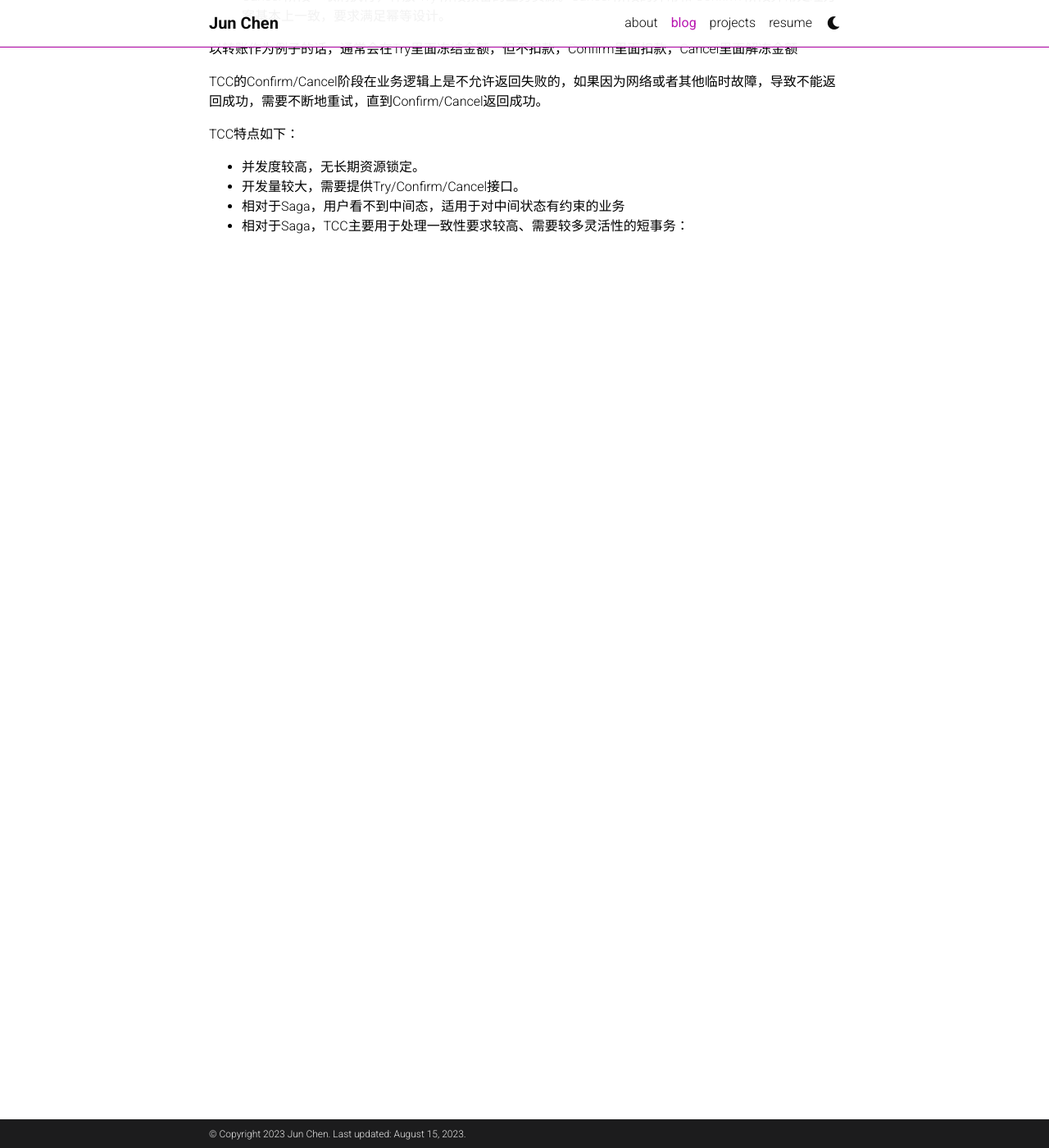
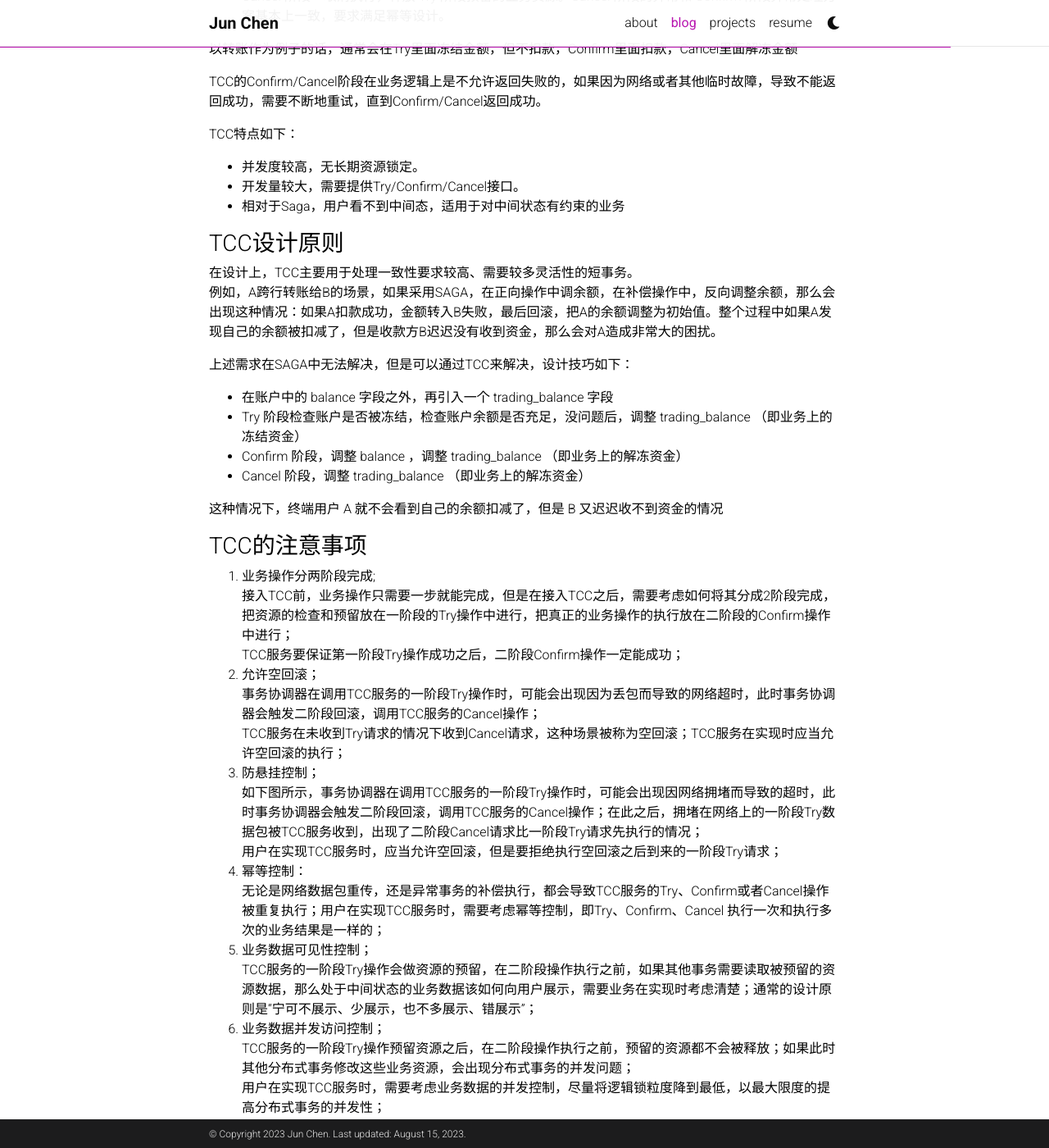
Before and after one commit to chenjun305/chenjun305.github.io, a Jekyll site: the page built from _posts/2023-03-03-distributed-transaction-tcc.md, in a window 1280 px wide and 1400 px high, scrolled down 473 px. Shown: the whole window at 82% size. Built offline with Jekyll 4.4.1, drawn with Linux system fonts in a browser that asks for light colours; comment, search, counter and statistics services are not loaded; a style sheet for code colours, icons or effects is not loaded; some of the changed text lies outside the part shown.

Commit message:
update post - distributed transaction TCC

```diff
--- a/_posts/2023-03-03-distributed-transaction-tcc.md
+++ b/_posts/2023-03-03-distributed-transaction-tcc.md
@@ -7,7 +7,7 @@ tags: microservices
 categories: programming
 ---
 ### TCC简介
-关于 TCC（Try-Confirm-Cancel）的概念，最早是由 Pat Helland 于 2007 年发表的一篇名为《Life beyond Distributed Transactions:an Apostate’s Opinion》的论文提出。
+关于 TCC（Try-Confirm-Cancel）的概念，最早是由 Pat Helland 于 2007 年发表的一篇名为[《Life beyond Distributed Transactions:an Apostate’s Opinion》](http://adrianmarriott.net/logosroot/papers/LifeBeyondTxns.pdf)的论文提出。
 
 TCC分为3个阶段
 
@@ -23,4 +23,35 @@ TCC特点如下：
 * 并发度较高，无长期资源锁定。
 * 开发量较大，需要提供Try/Confirm/Cancel接口。
 * 相对于Saga，用户看不到中间态，适用于对中间状态有约束的业务
-* 相对于Saga，TCC主要用于处理一致性要求较高、需要较多灵活性的短事务：
+
+
+### TCC设计原则
+在设计上，TCC主要用于处理一致性要求较高、需要较多灵活性的短事务。
+例如，A跨行转账给B的场景，如果采用SAGA，在正向操作中调余额，在补偿操作中，反向调整余额，那么会出现这种情况：如果A扣款成功，金额转入B失败，最后回滚，把A的余额调整为初始值。整个过程中如果A发现自己的余额被扣减了，但是收款方B迟迟没有收到资金，那么会对A造成非常大的困扰。
+
+上述需求在SAGA中无法解决，但是可以通过TCC来解决，设计技巧如下：
+
+* 在账户中的 balance 字段之外，再引入一个 trading_balance 字段
+* Try 阶段检查账户是否被冻结，检查账户余额是否充足，没问题后，调整 trading_balance （即业务上的冻结资金）
+* Confirm 阶段，调整 balance ，调整 trading_balance （即业务上的解冻资金）
+* Cancel 阶段，调整 trading_balance （即业务上的解冻资金）
+
+这种情况下，终端用户 A 就不会看到自己的余额扣减了，但是 B 又迟迟收不到资金的情况
+
+### TCC的注意事项
+1. 业务操作分两阶段完成;
+接入TCC前，业务操作只需要一步就能完成，但是在接入TCC之后，需要考虑如何将其分成2阶段完成，把资源的检查和预留放在一阶段的Try操作中进行，把真正的业务操作的执行放在二阶段的Confirm操作中进行；
+TCC服务要保证第一阶段Try操作成功之后，二阶段Confirm操作一定能成功；
+2. 允许空回滚；
+事务协调器在调用TCC服务的一阶段Try操作时，可能会出现因为丢包而导致的网络超时，此时事务协调器会触发二阶段回滚，调用TCC服务的Cancel操作；
+TCC服务在未收到Try请求的情况下收到Cancel请求，这种场景被称为空回滚；TCC服务在实现时应当允许空回滚的执行；
+3. 防悬挂控制；
+如下图所示，事务协调器在调用TCC服务的一阶段Try操作时，可能会出现因网络拥堵而导致的超时，此时事务协调器会触发二阶段回滚，调用TCC服务的Cancel操作；在此之后，拥堵在网络上的一阶段Try数据包被TCC服务收到，出现了二阶段Cancel请求比一阶段Try请求先执行的情况；
+用户在实现TCC服务时，应当允许空回滚，但是要拒绝执行空回滚之后到来的一阶段Try请求；
+4. 幂等控制：
+无论是网络数据包重传，还是异常事务的补偿执行，都会导致TCC服务的Try、Confirm或者Cancel操作被重复执行；用户在实现TCC服务时，需要考虑幂等控制，即Try、Confirm、Cancel 执行一次和执行多次的业务结果是一样的；
+5. 业务数据可见性控制；
+TCC服务的一阶段Try操作会做资源的预留，在二阶段操作执行之前，如果其他事务需要读取被预留的资源数据，那么处于中间状态的业务数据该如何向用户展示，需要业务在实现时考虑清楚；通常的设计原则是“宁可不展示、少展示，也不多展示、错展示”；
+6. 业务数据并发访问控制；
+TCC服务的一阶段Try操作预留资源之后，在二阶段操作执行之前，预留的资源都不会被释放；如果此时其他分布式事务修改这些业务资源，会出现分布式事务的并发问题；
+用户在实现TCC服务时，需要考虑业务数据的并发控制，尽量将逻辑锁粒度降到最低，以最大限度的提高分布式事务的并发性；
```
